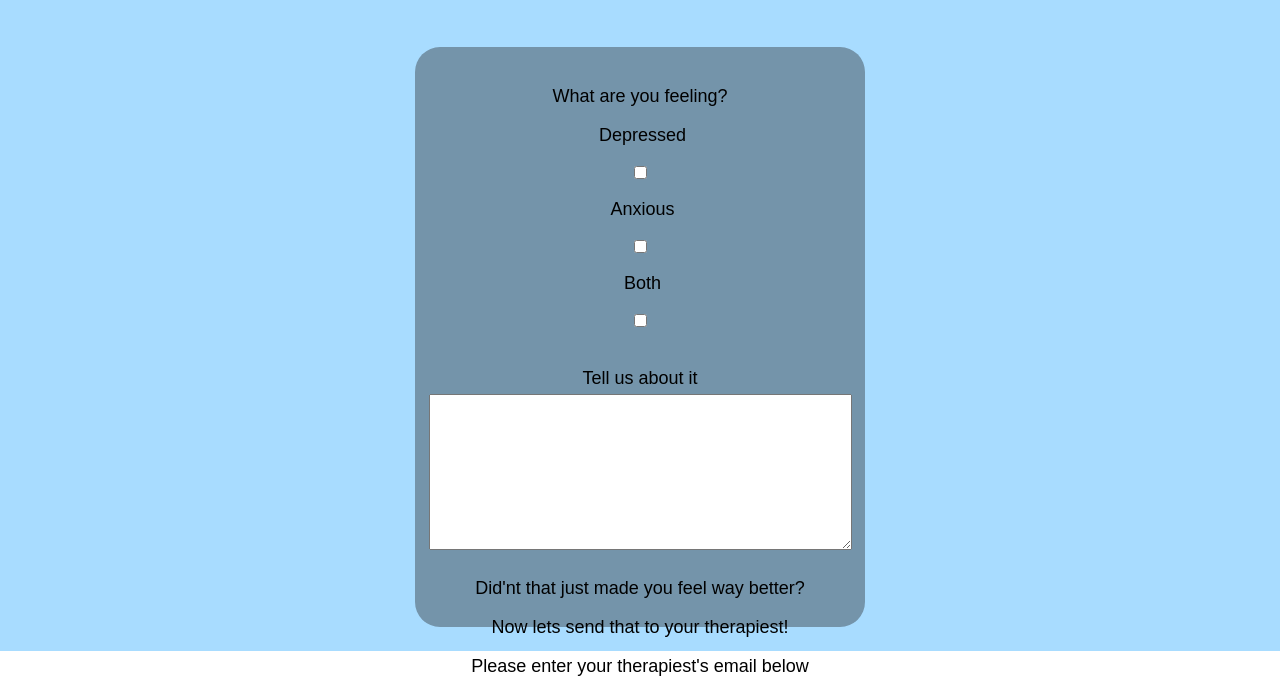
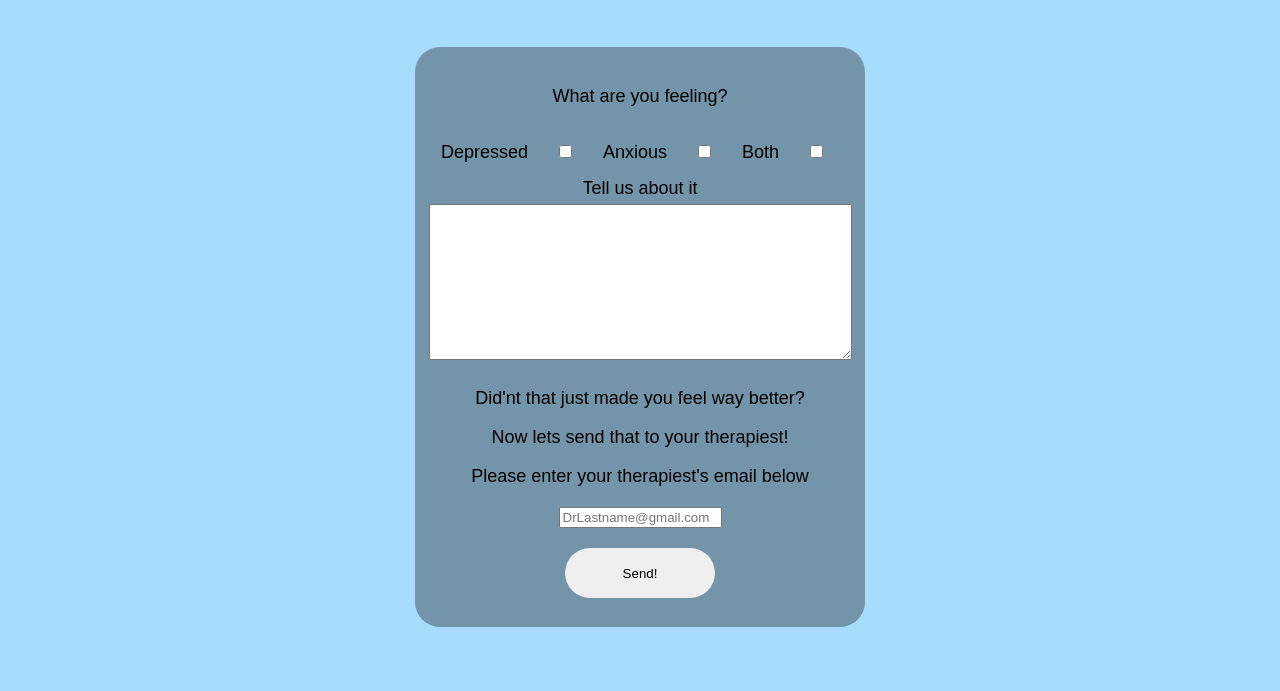
Before and after one commit to weirdball7/InstantHelpDjango, a Django app: page /therapiest-contact.html/ in a window 1280 px wide. Shown: the part 649-1340 px from the top of the page. After the commit the page ends 1276 px from the top, so only its background shows below. Run offline with Django 4.2, Linux system fonts and the light colour scheme.

Commit message:
fixed css bug

```diff
--- a/InstantHelp/static/JavaScript/therapiest.js
+++ b/InstantHelp/static/JavaScript/therapiest.js
@@ -1,7 +1,7 @@
-btn = document.getElementById("depressed-checkbox");
+// btn = document.getElementById("depressed-checkbox");
 
-const buttonPress = () => {
-    console.log("Hello WOrld");
-};
+// const buttonPress = () => {
+//     console.log("Hello WOrld");
+// };
 
-btn.addEventListener("click", buttonPress);
+// btn.addEventListener("click", buttonPress);
--- a/InstantHelp/static/styles/therapiest-contact-styles.css
+++ b/InstantHelp/static/styles/therapiest-contact-styles.css
@@ -31,7 +31,7 @@
     width: 155px;
 }
 
-#depressed-label, #anxious-label, #both-label {
+#depressed, #anxious, #both {
     display: inline;
     margin-left: 5px;
     width: 55px;
@@ -62,7 +62,7 @@
 }
 
 #send {
-    width: 150px;label
+    width: 150px;
     height: 50px;
     border-radius: 25px;
     border: none;
--- a/InstantHelp/templates/html/therapiest-contact.html
+++ b/InstantHelp/templates/html/therapiest-contact.html
@@ -36,15 +36,15 @@
             <form action="get" id="story-form">
                 <br>
                 <p>What are you feeling?</p>
-                <label for="depressed" id="depressed-label">Depressed</label>
-                <input type="checkbox" id="depressed-checkbox"></input>
+                <label for="depressed" id="depressed">Depressed</label>
+                <input type="checkbox" id="depressed"></input>
 
 
-                <label for="anxious" id="anxious-label">Anxious</label>
-                <input type="checkbox" id="anxious-checkbox"></input>
+                <label for="anxious" id="anxious">Anxious</label>
+                <input type="checkbox" id="anxious"></input>
 
-                <label for="both" id="both-label">Both</label>
-                <input type="checkbox" id="both-checkbox"></input>
+                <label for="both" id="both">Both</label>
+                <input type="checkbox" id="both"></input>
 
                 <br>
 
```
